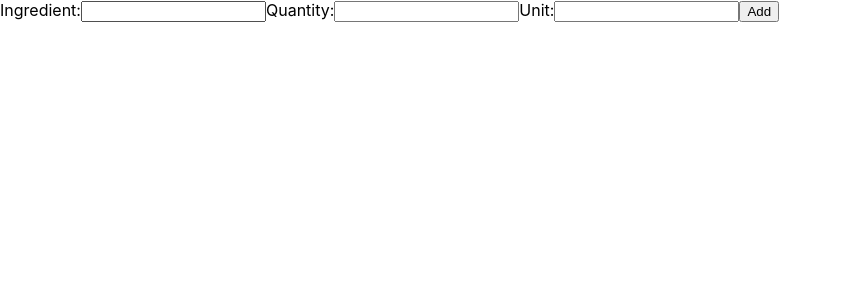
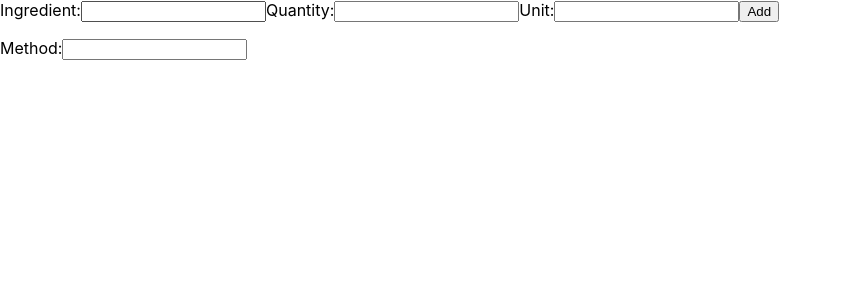
Before and after one commit to CarlyJ88/tastybot-front-end-react, a React (Create React App) app: page /recipe in a window 1280 px wide. Shown: the top 300 px of the page, without its empty margins (0-841 px from the left). Built offline with nearby package versions, Linux system fonts and the light colour scheme.

Commit message:
Has a label for method.

```diff
--- a/src/RecipeInput.jsx
+++ b/src/RecipeInput.jsx
@@ -1,10 +1,20 @@
-import React, { Fragment } from 'react';
+import React, { Fragment, useState } from 'react';
 import IngredientsPage from './IngredientsPage';
 
 function RecipeInput() {
+    const [input, setInput] = useState('');
+
     return (
         <Fragment>
-       <IngredientsPage/>
+            <IngredientsPage />
+            <label>
+                Method:
+        <input
+                    type="text"
+                    value={input}
+                    onChange={setInput}
+                />
+            </label>
         </Fragment>
     );
 }
```
Also changed, not shown: 1 other file (tests, documents, lock files or other folders).
